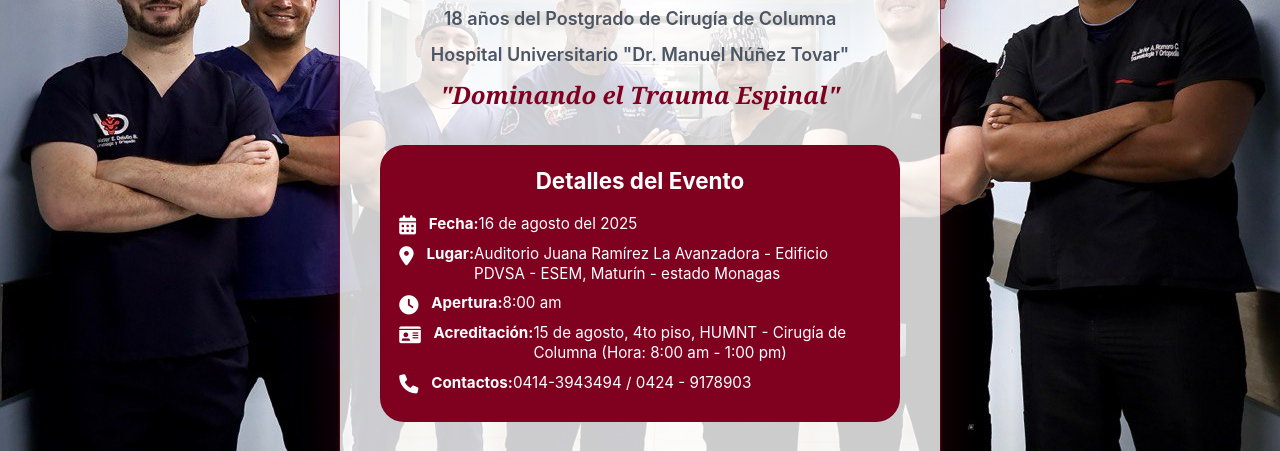
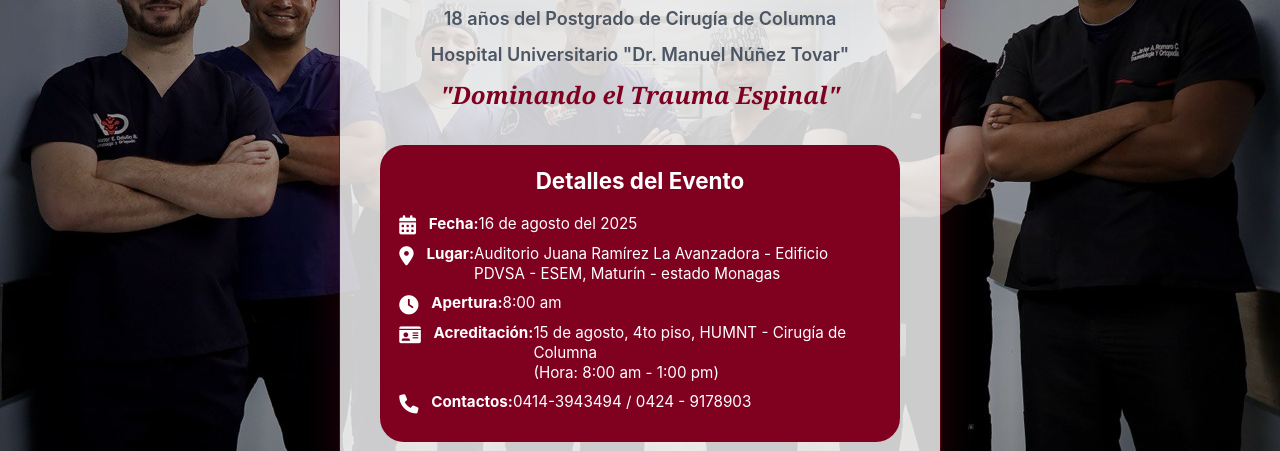
Before and after one commit to javical87/jornada_columna_registro, a plain HTML site: page index.html in a window 1280 px wide. Shown: the part 316-767 px from the top of the page. Drawn offline with nearby package versions, Linux system fonts and the light colour scheme.

Commit message:
Update index.html

```diff
--- a/index.html
+++ b/index.html
@@ -18,10 +18,6 @@
             background-position: center center; /* Centra la imagen */
             background-repeat: no-repeat; /* Evita que la imagen se repita */
             background-attachment: fixed; /* Mantiene la imagen fija al hacer scroll */
-            /* Eliminada la imagen de fondo y sus propiedades */
-            filter: none;
-            background-blend-mode: normal;
-            opacity: 1;
 
             display: flex;
             justify-content: center;
@@ -33,6 +29,26 @@
             overflow-y: auto; /* Muestra barra de desplazamiento vertical si el contenido excede la altura */
             position: relative;
         }
+
+        /* Overlay semi-transparente para mejorar la legibilidad del texto sobre el fondo */
+        body::before {
+            content: '';
+            position: fixed; /* Fijo para cubrir toda la ventana */
+            top: 0;
+            left: 0;
+            width: 100%;
+            height: 100%;
+            background-color: rgba(0, 0, 0, 0.4); /* Capa oscura semi-transparente */
+            z-index: 1; /* Asegura que esté por debajo del contenedor de registro */
+        }
+
+        /* Ajuste de la posición de la imagen de fondo para móviles */
+        @media (max-width: 768px) {
+            body {
+                background-position: center top; /* Mueve el foco de la imagen hacia arriba en móviles */
+            }
+        }
+
         /* Contenedor principal del formulario de registro */
         .registration-container {
             max-width: 600px;
@@ -275,7 +291,7 @@
                 <li><i class="fas fa-calendar-alt"></i> <strong>Fecha:</strong> 16 de agosto del 2025</li>
                 <li><i class="fas fa-map-marker-alt"></i> <strong>Lugar:</strong> Auditorio Juana Ramírez La Avanzadora - Edificio PDVSA - ESEM, Maturín - estado Monagas</li>
                 <li><i class="fas fa-clock"></i> <strong>Apertura:</strong> 8:00 am</li>
-                <li><i class="fas fa-id-card"></i> <strong>Acreditación:</strong> 15 de agosto, 4to piso, HUMNT - Cirugía de Columna (Hora: 8:00 am - 1:00 pm)</li>
+                <li><i class="fas fa-id-card"></i> <strong>Acreditación:</strong> 15 de agosto, 4to piso, HUMNT - Cirugía de Columna<br>(Hora: 8:00 am - 1:00 pm)</li>
                 <li><i class="fas fa-phone"></i> <strong>Contactos:</strong> 0414-3943494 / 0424 - 9178903</li>
             </ul>
         </div>
```
